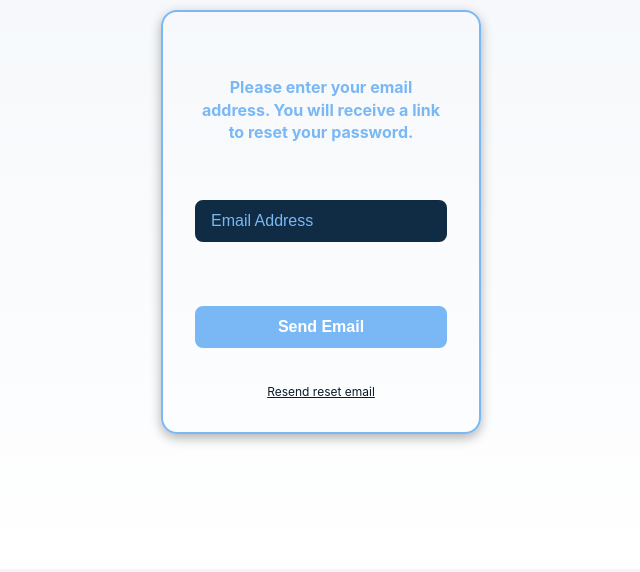
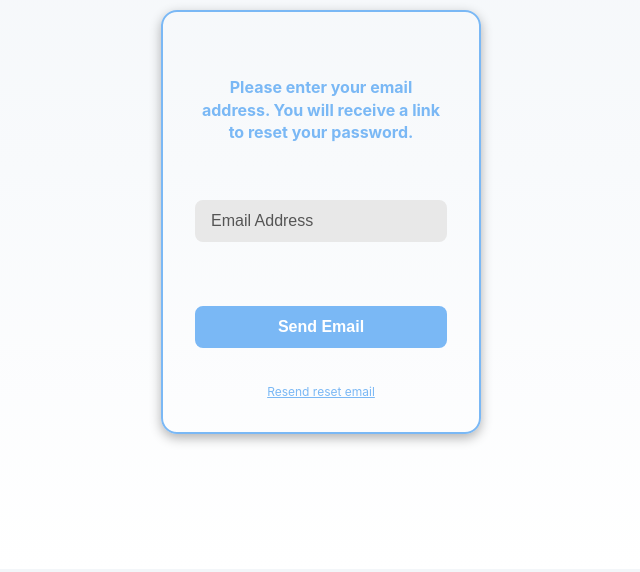
Before and after one commit to JairGutierrez-01/Clockwise, a Flask app: page /auth/forgot-password in a window 1280 px wide. Shown: the part 231-803 px from the top of the page, without its empty margins (319-959 px from the left). Run offline with Flask 3, Linux system fonts and the light colour scheme.

Commit message:
light mode login, password, register

```diff
--- a/frontend/static/forgotpassword.css
+++ b/frontend/static/forgotpassword.css
@@ -117,7 +117,7 @@
 .resend-link a {
   all: unset;
   font-size: 12px;
-  /*color: #7ab8f5;*/
+  color: #7ab8f5;
   text-decoration: underline;
   cursor: pointer;
   background: none;
@@ -149,7 +149,27 @@
   display: inline;
 }
 
-.link-button:hover {
-  color: #0056b3;
-  text-decoration: none;
+
+/* ========== LIGHT MODE STYLES FOR FORGOT PASSWORD PAGE ========== */
+
+/* Input-Feld hellgrau */
+body.light-mode .login-box input {
+  background-color: #e8e8e8;
+  color: #000;
 }
+
+/* Placeholder hellgrau */
+body.light-mode .login-box input::placeholder {
+  color: #555;
+}
+
+/* Button-Link (z.B. "Resend") */
+body.light-mode .button-link {
+  color: #7ab8f5;
+}
+
+/* Andere Links */
+body.light-mode .link-button,
+body.light-mode .resend-link a {
+  color: #7ab8f5;
+}
```
Also changed, not shown: frontend/static/loginpage.css (+18 -0 lines), frontend/static/passwordchange.css (+14 -0 lines), frontend/static/registerpage.css (+22 -0 lines).
